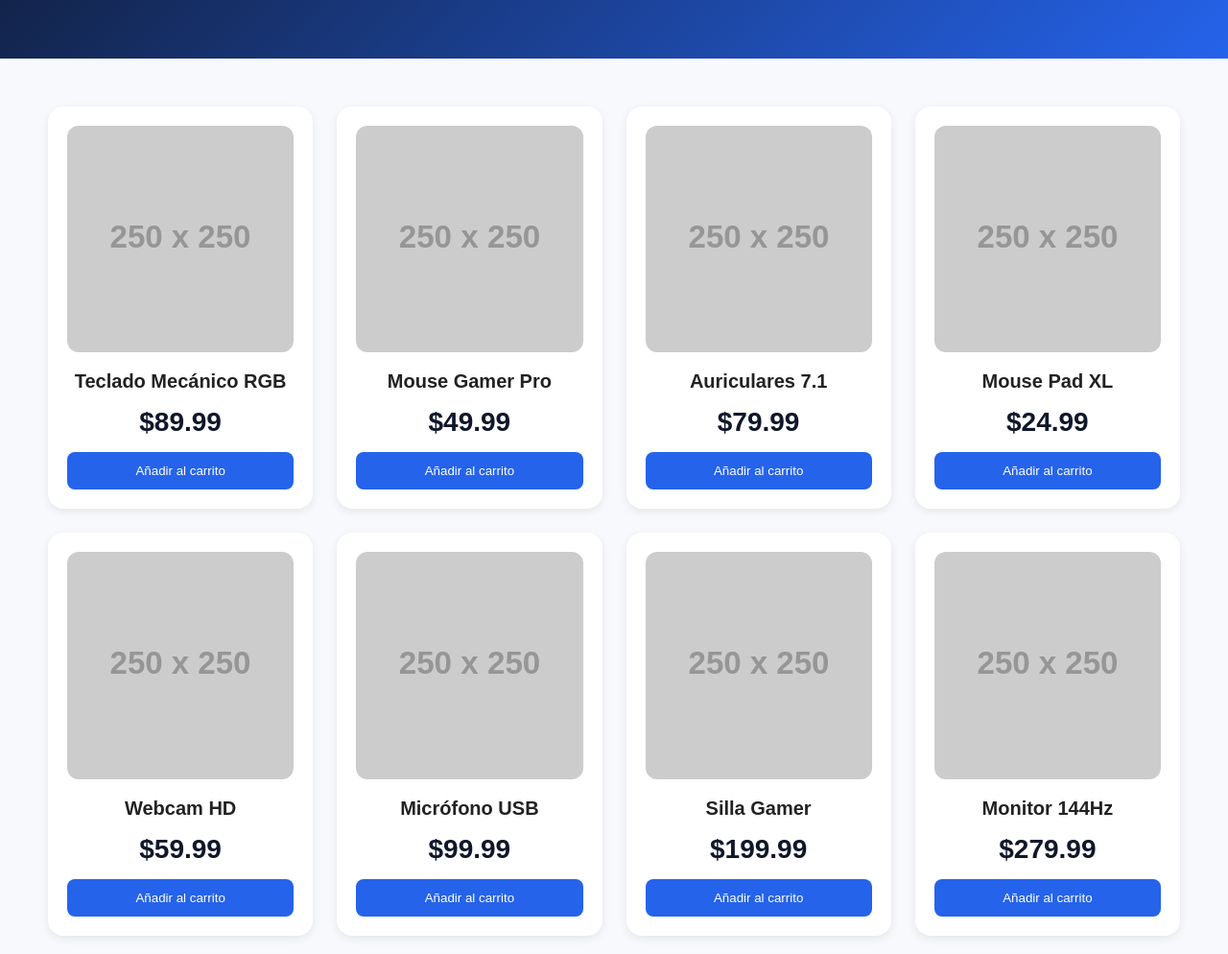
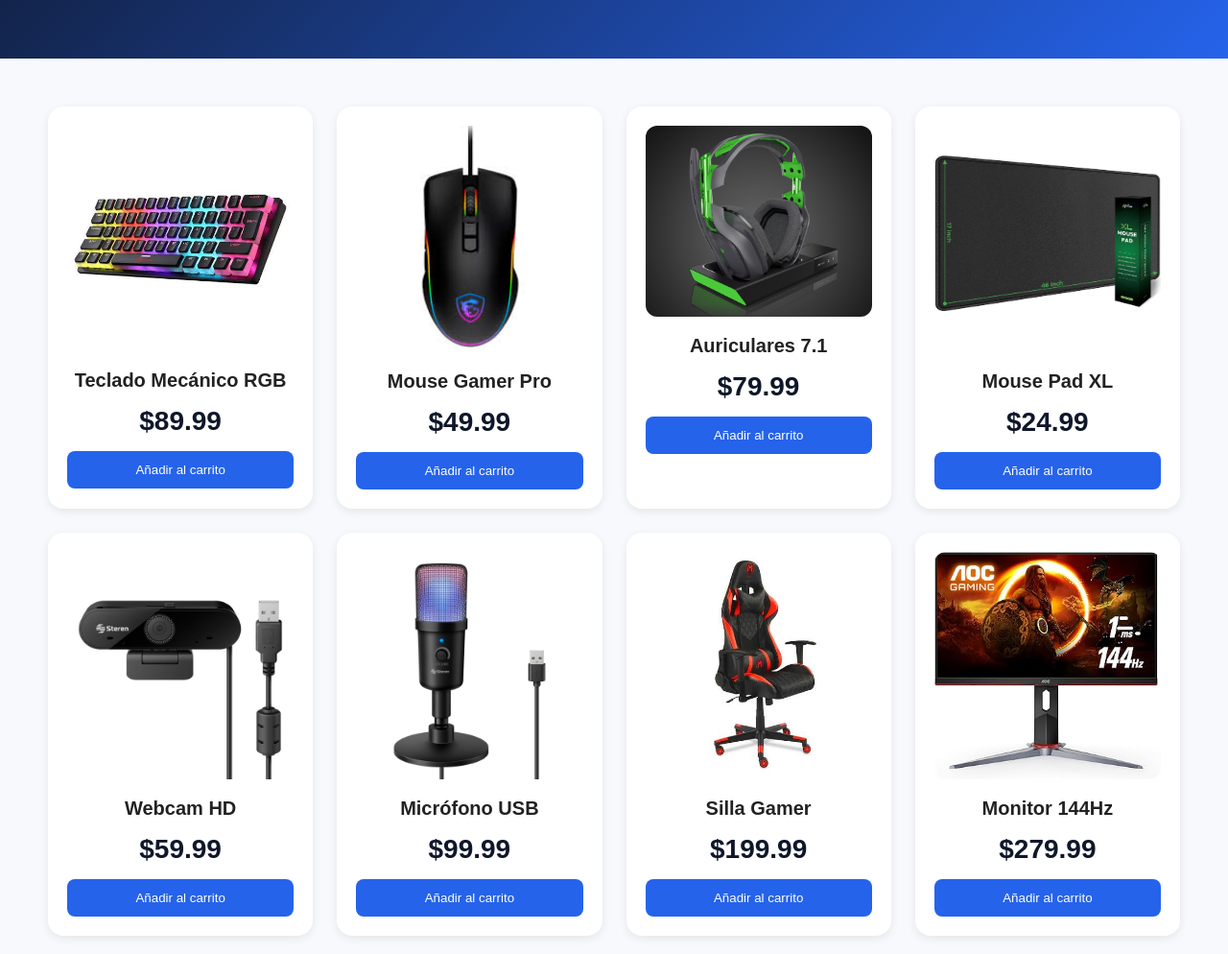
Before and after one commit to fabriciodiaz505-tech/Practica-8, a plain HTML site: page tech-store/index.html in a window 1280 px wide. Shown: the part 340-1334 px from the top of the page at 96% size. Drawn offline with Linux system fonts and the light colour scheme; placeholder pictures from the web are drawn by us.

Commit message:
se han agregado imagenes y corregido errores

```diff
--- a/tech-store/index.html
+++ b/tech-store/index.html
@@ -30,56 +30,56 @@
     <main class="catalogo">
 
         <article class="producto">
-            <img src="https://via.placeholder.com/250" alt="Teclado mecánico">
+            <img src="img/teclado-mecanico.jpg" alt="Teclado mecánico">
             <h2>Teclado Mecánico RGB</h2>
             <p class="precio">$89.99</p>
             <button>Añadir al carrito</button>
         </article>
 
         <article class="producto">
-            <img src="https://via.placeholder.com/250" alt="Mouse gamer">
+            <img src="img/mouse-gamer.jpg" alt="Mouse gamer">
             <h2>Mouse Gamer Pro</h2>
             <p class="precio">$49.99</p>
             <button>Añadir al carrito</button>
         </article>
 
         <article class="producto">
-            <img src="https://via.placeholder.com/250" alt="Auriculares">
+            <img src="img/auriculares.jpg" alt="Auriculares">
             <h2>Auriculares 7.1</h2>
             <p class="precio">$79.99</p>
             <button>Añadir al carrito</button>
         </article>
 
         <article class="producto">
-            <img src="https://via.placeholder.com/250">
+            <img src="img/mousepad-xl.jpg">
             <h2>Mouse Pad XL</h2>
             <p class="precio">$24.99</p>
             <button>Añadir al carrito</button>
         </article>
 
         <article class="producto">
-            <img src="https://via.placeholder.com/250">
+            <img src="img/webcam-hd.jpg">
             <h2>Webcam HD</h2>
             <p class="precio">$59.99</p>
             <button>Añadir al carrito</button>
         </article>
 
         <article class="producto">
-            <img src="https://via.placeholder.com/250">
+            <img src="img/microfono-usb.jpg">
             <h2>Micrófono USB</h2>
             <p class="precio">$99.99</p>
             <button>Añadir al carrito</button>
         </article>
 
         <article class="producto">
-            <img src="https://via.placeholder.com/250">
+            <img src="img/silla-gamer.jpg">
             <h2>Silla Gamer</h2>
             <p class="precio">$199.99</p>
             <button>Añadir al carrito</button>
         </article>
 
         <article class="producto">
-            <img src="https://via.placeholder.com/250">
+            <img src="img/monitor-144.jpg">
             <h2>Monitor 144Hz</h2>
             <p class="precio">$279.99</p>
             <button>Añadir al carrito</button>
```
Also changed, not shown: tech-store/img/auriculares.jpg (added), tech-store/img/microfono-usb.jpg (added), tech-store/img/monitor-144.jpg (added), tech-store/img/mouse-gamer.jpg (added), tech-store/img/mousepad-xl.jpg (added), tech-store/img/silla-gamer.jpg (added), tech-store/img/teclado-mecanico.jpg (added), tech-store/img/webcam-hd.jpg (added).
